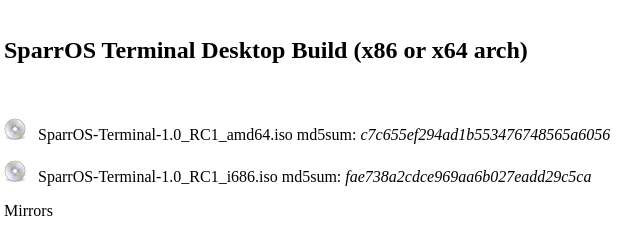
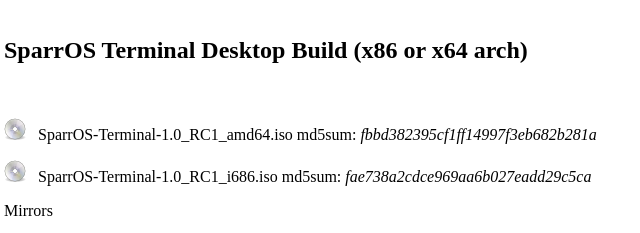
Before and after one commit to SparrOSDeveloperTeam/SparrOS-old, a plain HTML site: page docs/download.html in a window 1280 px wide. Shown: the part 820-1053 px from the top of the page, 4-644 px from the left. Drawn offline with Linux system fonts and the light colour scheme.

Commit message:
Update download.html

```diff
--- a/docs/download.html
+++ b/docs/download.html
@@ -64,7 +64,7 @@
             </h2>
             <br>
             <p>
-                <img src="iso.png" alt="" />&nbsp;&nbsp;&nbsp;SparrOS-Terminal-1.0_RC1_amd64.iso md5sum: <i>c7c655ef294ad1b553476748565a6056</i>
+                <img src="iso.png" alt="" />&nbsp;&nbsp;&nbsp;SparrOS-Terminal-1.0_RC1_amd64.iso md5sum: <i>fbbd382395cf1ff14997f3eb682b281a</i>
             </p>
             <p>
                 <img src="iso.png" alt="" />&nbsp;&nbsp;&nbsp;SparrOS-Terminal-1.0_RC1_i686.iso md5sum: <i>fae738a2cdce969aa6b027eadd29c5ca</i>
```
